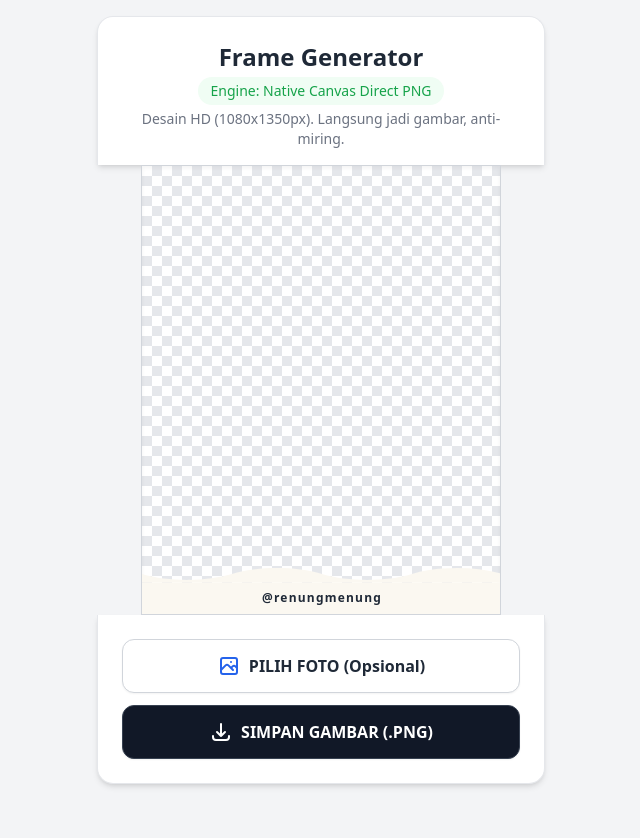
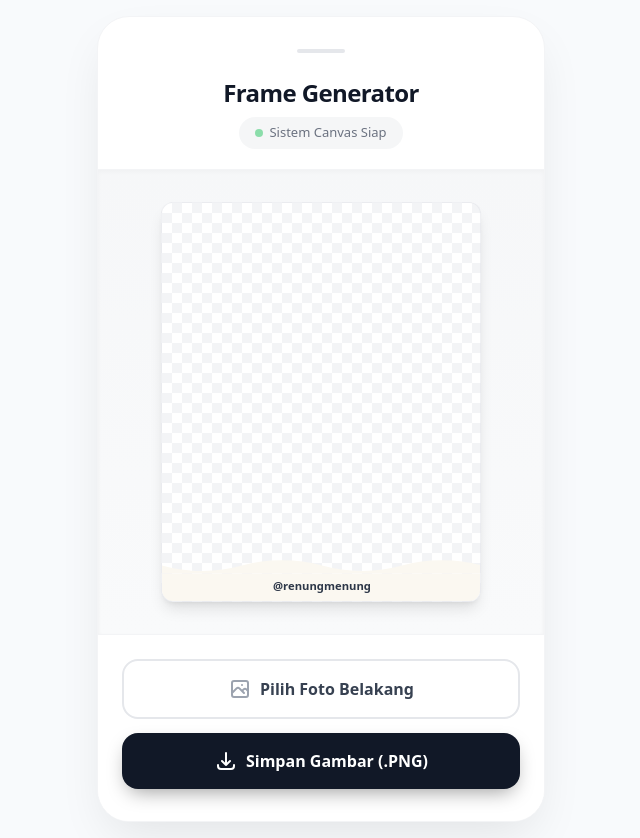
Before and after one commit to hafisnovianas/DITWIBBON, a plain HTML site: page frame.html in a window 1280 px wide. Shown: the whole page, without its empty margins (319-959 px from the left). Before the commit the page ends 800 px from the top, so only its background shows below. Drawn offline with nearby package versions, Linux system fonts and the light colour scheme.

Commit message:
frame perbaikan ui

```diff
--- a/frame.html
+++ b/frame.html
@@ -2,7 +2,8 @@
 <html lang="id">
 <head>
     <meta charset="UTF-8">
-    <meta name="viewport" content="width=device-width, initial-scale=1.0">
+    <!-- Meta viewport yang sangat penting untuk mobile -->
+    <meta name="viewport" content="width=device-width, initial-scale=1.0, maximum-scale=1.0, user-scalable=no">
     <title>Frame IG @renungmenung</title>
     <script src="https://cdn.tailwindcss.com"></script>
     <style>
@@ -10,49 +11,62 @@
         .checkerboard {
             background-color: #ffffff;
             background-image:
-                linear-gradient(45deg, #e5e7eb 25%, transparent 25%),
-                linear-gradient(-45deg, #e5e7eb 25%, transparent 25%),
-                linear-gradient(45deg, transparent 75%, #e5e7eb 75%),
-                linear-gradient(-45deg, transparent 75%, #e5e7eb 75%);
+                linear-gradient(45deg, #f3f4f6 25%, transparent 25%),
+                linear-gradient(-45deg, #f3f4f6 25%, transparent 25%),
+                linear-gradient(45deg, transparent 75%, #f3f4f6 75%),
+                linear-gradient(-45deg, transparent 75%, #f3f4f6 75%);
             background-size: 20px 20px;
             background-position: 0 0, 0 10px, 10px -10px, -10px 0px;
         }
 
         /* Scaling frame HD (1080x1350) agar pas dengan ukuran layar HP/Web */
         #print-zone {
-            width: 300px;
-            height: 375px;
+            width: 280px;
+            height: 350px;
         }
         #export-frame {
-            transform: scale(calc(300 / 1080));
+            transform: scale(calc(280 / 1080));
         }
+
+        /* Penyesuaian ukuran pada layar tablet/desktop kecil */
         @media (min-width: 640px) {
             #print-zone {
-                width: 360px;
-                height: 450px;
+                width: 320px;
+                height: 400px;
             }
             #export-frame {
-                transform: scale(calc(360 / 1080));
+                transform: scale(calc(320 / 1080));
             }
         }
     </style>
 </head>
-<body class="bg-gray-100 min-h-screen flex flex-col items-center justify-center p-4 font-sans">
+<body class="bg-[#f8fafc] min-h-screen flex items-center justify-center p-4 font-sans text-gray-800 antialiased selection:bg-blue-200">
 
-    <div class="max-w-md w-full bg-white p-6 pb-4 rounded-t-2xl shadow-md border-x border-t border-gray-200 flex flex-col items-center">
-        <h1 class="text-2xl font-black text-gray-800 mb-1">Frame Generator</h1>
-        <p class="text-sm font-medium text-green-600 bg-green-50 px-3 py-1 rounded-full mb-1">Engine: Native Canvas Direct PNG</p>
-        <p class="text-sm text-gray-500 text-center">Desain HD (1080x1350px). Langsung jadi gambar, anti-miring.</p>
+    <!-- Wrapper Aplikasi (Unified App Card) -->
+    <div class="max-w-sm sm:max-w-md w-full bg-white rounded-[2rem] shadow-[0_20px_50px_-12px_rgba(0,0,0,0.1)] border border-gray-100 overflow-hidden flex flex-col">
+
+        <!-- HEADER APP -->
+        <div class="pt-8 pb-5 px-6 flex flex-col items-center text-center">
+            <div class="w-12 h-1 bg-gray-200 rounded-full mb-6"></div> <!-- Aksen pill di atas -->
+            <h1 class="text-2xl font-black tracking-tight text-gray-900 mb-2">Frame Generator</h1>
+            <p class="text-[13px] font-medium text-gray-500 bg-gray-100/80 px-4 py-1.5 rounded-full inline-flex items-center gap-1.5">
+                <span class="w-2 h-2 rounded-full bg-green-500 animate-pulse"></span>
+                Sistem Canvas Siap
+            </p>
         </div>
 
+        <!-- AREA STAGE (PREVIEW) -->
+        <div class="bg-gray-50 py-8 border-y border-gray-100 flex justify-center shadow-inner relative">
+            <div class="absolute inset-0 bg-gradient-to-b from-gray-100/50 to-transparent pointer-events-none"></div>
+
             <!-- Wrapper Frame dengan checkerboard untuk pratinjau Web -->
-    <div id="print-zone" class="relative checkerboard overflow-hidden border border-gray-300 mx-auto shadow-inner bg-white">
+            <div id="print-zone" class="relative checkerboard overflow-hidden border border-gray-200/60 shadow-lg rounded-xl bg-white z-10 transition-transform duration-300 hover:scale-[1.02]">
 
                 <!-- Kanvas Frame Ukuran Asli 1080x1350 (Diperkecil oleh CSS transform di web) -->
                 <div id="export-frame" class="w-[1080px] h-[1350px] origin-top-left relative bg-transparent">
 
-            <!-- LAYER BELAKANG: Foto yang di-upload akan tampil di sini -->
-            <img id="uploaded-image" src="" class="absolute top-0 left-0 w-full h-full object-cover z-0 hidden" alt="Uploaded Photo" crossorigin="anonymous" />
+                    <!-- LAYER BELAKANG: Foto yang di-upload -->
+                    <img id="uploaded-image" src="" class="absolute top-0 left-0 w-full h-full object-cover z-0 hidden transition-opacity duration-500" alt="Uploaded Photo" crossorigin="anonymous" />
 
                     <!-- LAYER DEPAN: Bagian Bawah Frame (Warna Krem Putih & Berombak) -->
                     <div class="absolute bottom-0 left-0 w-full h-[150px] z-10">
@@ -63,8 +77,8 @@
 
                         <!-- Box Solid Krem Putih tempat Teks -->
                         <div class="absolute bottom-0 left-0 w-full h-[100px] bg-[#FBF8F1] flex items-center justify-center pb-4">
-                    <!-- Teks Username -->
-                    <span class="text-gray-800 font-bold tracking-widest text-[36px] leading-none pt-1">
+                            <!-- Teks Username HANYA teks tanpa ikon -->
+                            <span class="text-[#2d3748] font-bold text-[38px] leading-none tracking-normal">
                                 @renungmenung
                             </span>
                         </div>
@@ -72,28 +86,29 @@
 
                 </div>
             </div>
+        </div>
 
-    <div class="max-w-md w-full bg-white p-6 rounded-b-2xl shadow-md border-x border-b border-gray-200 flex flex-col items-center">
+        <!-- KONTROL / TOMBOL -->
+        <div class="p-6 pb-8 flex flex-col gap-3.5 bg-white">
 
-        <div class="flex flex-col gap-3 w-full">
-            <!-- Tombol Upload Foto -->
-            <button onclick="document.getElementById('image-input').click()" class="w-full bg-white hover:bg-gray-50 text-gray-800 font-bold py-3.5 px-4 rounded-xl transition duration-200 flex items-center justify-center gap-2 shadow-sm border border-gray-300">
-                <svg xmlns="http://www.w3.org/2000/svg" class="h-6 w-6 text-blue-600" fill="none" viewBox="0 0 24 24" stroke="currentColor">
+            <!-- Tombol Upload Foto (Secondary Style) -->
+            <button onclick="document.getElementById('image-input').click()" class="w-full bg-white hover:bg-gray-50 text-gray-700 font-bold py-4 px-4 rounded-2xl transition-all duration-200 flex items-center justify-center gap-2 border-2 border-gray-200 active:scale-[0.98]">
+                <svg xmlns="http://www.w3.org/2000/svg" class="h-6 w-6 text-gray-400" fill="none" viewBox="0 0 24 24" stroke="currentColor">
                     <path stroke-linecap="round" stroke-linejoin="round" stroke-width="2" d="M4 16l4.586-4.586a2 2 0 012.828 0L16 16m-2-2l1.586-1.586a2 2 0 012.828 0L20 14m-6-6h.01M6 20h12a2 2 0 002-2V6a2 2 0 00-2-2H6a2 2 0 00-2 2v12a2 2 0 002 2z" />
                 </svg>
-                PILIH FOTO (Opsional)
+                <span id="btn-text-upload">Pilih Foto Belakang</span>
             </button>
             <input type="file" id="image-input" accept="image/*" class="hidden" onchange="previewImage(event)">
 
-            <!-- Tombol Download Asli (Canvas) -->
-            <button id="download-btn" onclick="downloadDirectPNG()" class="w-full bg-gray-900 hover:bg-black text-white font-bold py-3.5 px-4 rounded-xl transition duration-200 flex items-center justify-center gap-2 shadow-sm border border-gray-700">
+            <!-- Tombol Download (Primary Style) -->
+            <button id="download-btn" onclick="downloadDirectPNG()" class="w-full bg-gray-900 hover:bg-black text-white font-bold py-4 px-4 rounded-2xl transition-all duration-200 flex items-center justify-center gap-2 shadow-[0_8px_20px_-6px_rgba(0,0,0,0.4)] active:scale-[0.98]">
                 <svg xmlns="http://www.w3.org/2000/svg" class="h-6 w-6" fill="none" viewBox="0 0 24 24" stroke="currentColor">
                     <path stroke-linecap="round" stroke-linejoin="round" stroke-width="2" d="M4 16v1a3 3 0 003 3h10a3 3 0 003-3v-1m-4-4l-4 4m0 0l-4-4m4 4V4" />
                 </svg>
-                <span>SIMPAN GAMBAR (.PNG)</span>
+                <span id="btn-text-download">Simpan Gambar (.PNG)</span>
             </button>
+
         </div>
-
     </div>
 
     <script>
@@ -108,30 +123,31 @@
                     const imgElement = document.getElementById('uploaded-image');
                     imgElement.src = e.target.result;
                     imgElement.classList.remove('hidden');
+
+                    // UX: Ubah teks tombol setelah foto dipilih
+                    document.getElementById('btn-text-upload').innerText = 'Ganti Foto';
+                    document.getElementById('btn-text-download').innerText = 'Simpan Frame & Foto (.PNG)';
                 };
                 reader.readAsDataURL(file);
             }
         }
 
-        // Fungsi menggambar Frame ke dalam format PNG murni tanpa Library!
+        // Fungsi menggambar Frame ke dalam format PNG murni tanpa Library
         function downloadDirectPNG() {
             const btn = document.getElementById('download-btn');
+            const btnText = document.getElementById('btn-text-download');
             const originalHTML = btn.innerHTML;
-            btn.innerHTML = 'Memproses...';
+            btnText.innerText = 'Memproses...';
+            btn.classList.add('opacity-80', 'cursor-not-allowed');
             btn.disabled = true;
 
-            // 1. Buat kanvas rahasia di memori berukuran asli IG (1080x1350)
+            // Buat kanvas di memori berukuran asli IG (1080x1350)
             const canvas = document.createElement('canvas');
             canvas.width = 1080;
             canvas.height = 1350;
             const ctx = canvas.getContext('2d');
 
-            // Agar tulisan bisa menyesuaikan jarak (tracking) secara native di browser
-            if (ctx.letterSpacing !== undefined) {
-                ctx.letterSpacing = "3px";
-            }
-
-            // 2. Gambar foto yang diupload pengguna (Jika Ada) dengan logika Object-Fit: Cover
+            // 1. Gambar foto yang diupload pengguna (Jika Ada)
             const imgElement = document.getElementById('uploaded-image');
             if (imgElement.src && imgElement.src !== window.location.href && !imgElement.classList.contains('hidden')) {
                 const img = new Image();
@@ -141,11 +157,11 @@
                 };
                 img.src = imgElement.src;
             } else {
-                // Jika tidak ada foto, biarkan canvas transparan dan langsung gambar overlay
+                // Jika tidak ada foto, canvas langsung proses overlay
                 drawOverlayAndDownload();
             }
 
-            // Fungsi pembantu untuk memposisikan foto agar "Cover" / Fit otomatis
+            // Logika Object-Fit: Cover untuk Kanvas Murni
             function drawCoverImage(ctx, img, canvasWidth, canvasHeight) {
                 const imgRatio = img.width / img.height;
                 const canvasRatio = canvasWidth / canvasHeight;
@@ -165,15 +181,14 @@
                 ctx.drawImage(img, offsetX, offsetY, drawWidth, drawHeight);
             }
 
-            // Fungsi untuk menggambar ombak, teks, lalu mengunduhnya
+            // Fungsi untuk menggambar ombak dan teks, lalu Download
             function drawOverlayAndDownload() {
-                // Konfigurasi koordinat
                 const waveHeight = 50;
                 const boxHeight = 100;
-                const waveY = canvas.height - boxHeight - waveHeight; // 1350 - 100 - 50 = 1200
+                const waveY = canvas.height - boxHeight - waveHeight; // 1200
                 const boxY = canvas.height - boxHeight; // 1250
 
-                // Gambar Ombak Krem Putih
+                // Gambar Ombak
                 const svgString = `
                     <svg xmlns="http://www.w3.org/2000/svg" width="1080" height="50" preserveAspectRatio="none" viewBox="0 0 1000 105">
                         <path d="M 0 50 C 75 100, 175 100, 250 50 C 325 0, 425 0, 500 50 C 575 100, 675 100, 750 50 C 825 0, 925 0, 1000 50 L 1000 105 L 0 105 Z" fill="#FBF8F1"></path>
@@ -184,32 +199,35 @@
                 const waveImg = new Image();
 
                 waveImg.onload = function() {
-                    // Gambar ombak pada Y = 1200
+                    // Gambar layer ombak krem putih
                     ctx.drawImage(waveImg, 0, waveY, canvas.width, waveHeight);
 
-                    // Gambar Kotak Solid Krem Putih pada Y = 1250 sampai bawah
+                    // Gambar kotak solid krem putih
                     ctx.fillStyle = '#FBF8F1';
                     ctx.fillRect(0, boxY, canvas.width, boxHeight);
 
-                    // Tulis Teks @renungmenung dengan Presisi Matematis (Posisi Center)
-                    ctx.fillStyle = '#1f2937'; // gray-800
-                    ctx.font = 'bold 36px Arial, sans-serif';
+                    // Tulis Teks dengan Presisi Matematika
+                    ctx.fillStyle = '#2d3748'; // Warna teks sama persis dengan UI
+                    ctx.font = 'bold 38px Arial, sans-serif';
                     ctx.textAlign = 'center';
                     ctx.textBaseline = 'middle';
 
-                    // Gambar teks sedikit terangkat ke atas karena kita punya padding pb-4 (sekitar -8px dari center box)
+                    // Mengangkat teks sedikit karena padding pb-4 (di sini diset -8px dari titik tengah vertical kotak)
                     const textY = boxY + (boxHeight / 2) - 8;
+
+                    // Render teks
                     ctx.fillText('@renungmenung', canvas.width / 2, textY);
 
-                    // Picu download file PNG ke perangkat pengguna
+                    // Picu download PNG HD
                     const downloadLink = document.createElement('a');
-                    downloadLink.download = 'Frame-renungmenung.png';
+                    downloadLink.download = 'Frame-renungmenung-HD.png';
                     downloadLink.href = canvas.toDataURL('image/png');
                     downloadLink.click();
 
-                    // Kembalikan tombol seperti semula
+                    // Kembalikan UI Tombol
                     URL.revokeObjectURL(url);
                     btn.innerHTML = originalHTML;
+                    btn.classList.remove('opacity-80', 'cursor-not-allowed');
                     btn.disabled = false;
                 };
                 waveImg.src = url;
```
Lines whose indentation alone changed are shown as unchanged.
